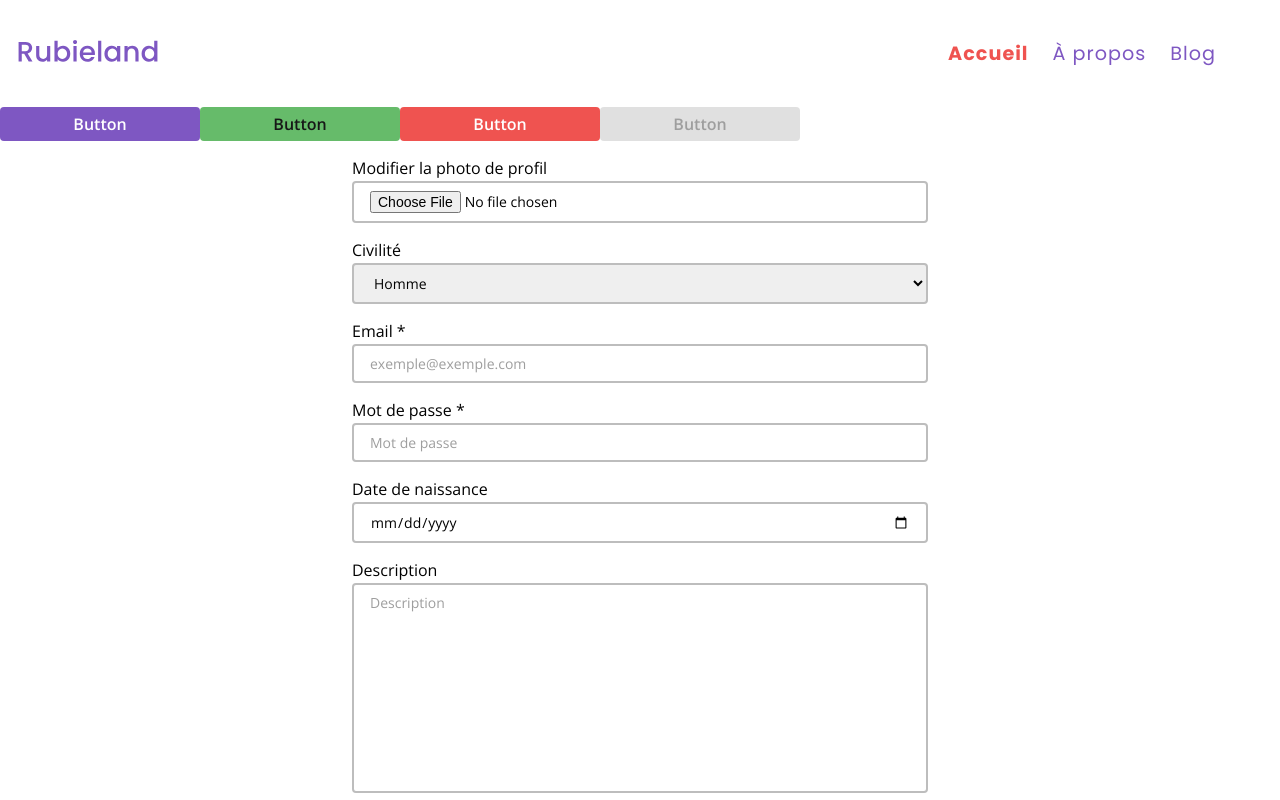
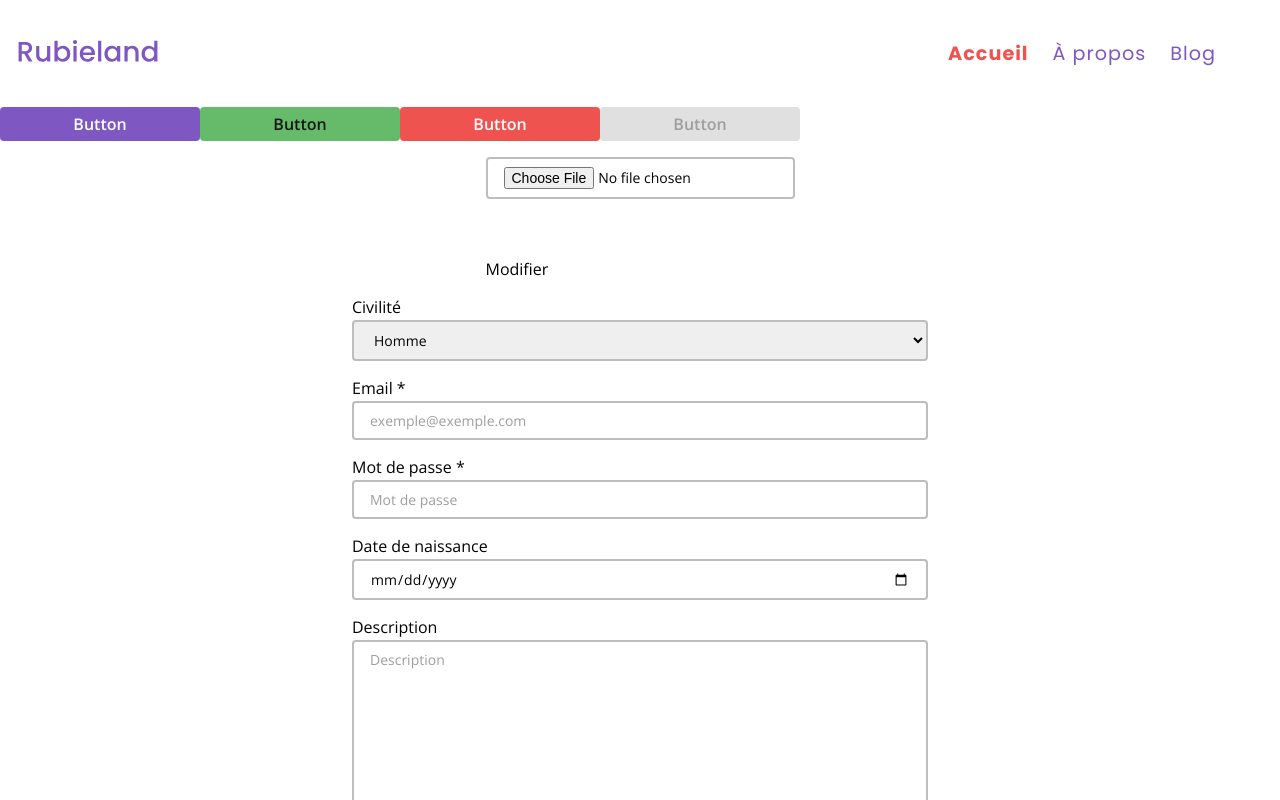
Before and after one commit to rubieland/rubieland, a React (Vite) app in the folder frontend/: page / in a window 1280 px wide. Shown: the top 800 px of the page. Built offline with nearby package versions, Linux system fonts and the light colour scheme.

Commit message:
feat(ControlledFileInput): add inputFileRef and add preview when uploading a new file + default avatar svg

```diff
--- a/frontend/src/ui/components/FormInputs/ControlledFormInputs/ControlledFileInput.tsx
+++ b/frontend/src/ui/components/FormInputs/ControlledFormInputs/ControlledFileInput.tsx
@@ -1,25 +1,38 @@
 import { Controller, useFormContext } from 'react-hook-form';
+import { ChangeEvent, useRef, useState } from 'react';
+import DefaultAvatar from '../../Icons/DefaultAvatar';
+import Camera from '../../Icons/Camera';
 import FileInput from '../FileInput';
-import { ChangeEvent } from 'react';
 
 interface ControlledFileInputProps {
+  inputType: 'avatar' | 'blogArticlePicture';
+  currentAvatar?: string | null;
   acceptedMimetypes: string;
   isRequired?: boolean;
-  withLabel?: boolean;
   multiple?: boolean;
   label: string;
   name: string;
 }
 
 const ControlledFileInput = ({
+  currentAvatar = null,
   isRequired = false,
   acceptedMimetypes,
-  withLabel = true,
+  inputType,
   multiple = false,
   label,
   name,
 }: ControlledFileInputProps) => {
+  const inputFileRef = useRef<HTMLInputElement | null>(null);
+
   const { control } = useFormContext();
+  const [previewUrl, setPreviewUrl] = useState<string | ArrayBuffer | null>(
+    currentAvatar,
+  );
+  const classNames =
+    inputType === 'avatar'
+      ? `edit-avatar-input`
+      : `form-input edit-blog-article-picture-input`;
 
   const handleChange = (
     e: ChangeEvent<HTMLInputElement>,
@@ -28,9 +41,23 @@ const ControlledFileInput = ({
     const target = e.target as HTMLInputElement & {
       files: FileList;
     };
+
     const selectedFile = target.files[0];
+    const reader = new FileReader();
+    reader.onloadend = () => {
+      setPreviewUrl(reader.result);
+    };
 
-    onChange([selectedFile]);
+    if (selectedFile) {
+      reader.readAsDataURL(selectedFile);
+      onChange([selectedFile]);
+    }
+  };
+
+  const handleClick = () => {
+    if (inputFileRef.current) {
+      inputFileRef.current.click();
+    }
   };
 
   return (
@@ -38,17 +65,29 @@ const ControlledFileInput = ({
       control={control}
       name={name}
       render={({ field: { onChange }, fieldState: { error } }) => (
-        <div className="form-input">
-          {withLabel && <label htmlFor={name}>{label}</label>}
+        <div className={classNames} onClick={handleClick}>
           <FileInput
+            onChange={(e) => handleChange(e, onChange)}
             acceptedMimetypes={acceptedMimetypes}
             isRequired={isRequired}
             isInvalid={!!error}
+            ref={inputFileRef}
             multiple={multiple}
-            onChange={(e) => handleChange(e, onChange)}
             label={label}
             name={name}
           />
+
+          <figure className="edit-avatar-figure">
+            {previewUrl && typeof previewUrl === 'string' ? (
+              <img src={previewUrl} alt={label} />
+            ) : (
+              <DefaultAvatar color="#fff" />
+            )}
+            <figcaption className="edit-avatar-figcaption">
+              <Camera color="#fff" />
+              <p className="caption-text">Modifier</p>
+            </figcaption>
+          </figure>
 
           {error && (
             <span className="input-error-message">{error.message}</span>
```
